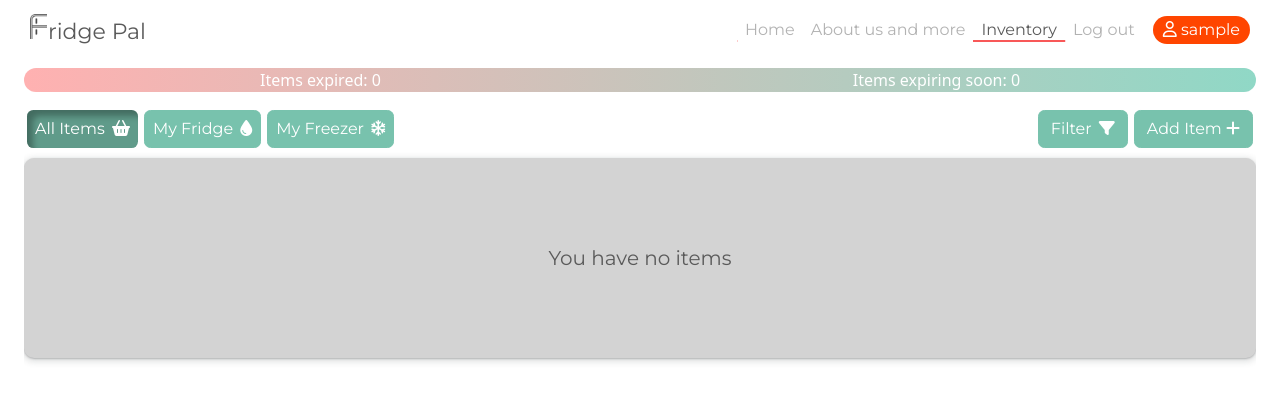
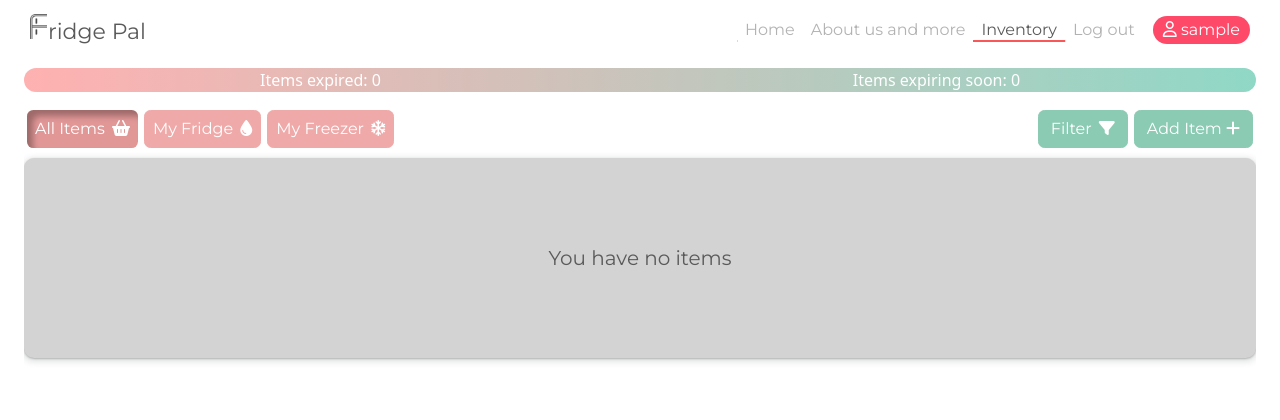
Before and after one commit to CrazyEggz/ci-fridge-pal, a Django app: page /dashboard/ in a window 1280 px wide. Shown: the top 420 px of the page. Run offline with Django 4.2, Linux system fonts and the light colour scheme; the visitor is signed in with stand-in values (Sample User, id 1); data that the repository does not hold is empty; some libraries are stand-ins or nearby versions.

Commit message:
Set colour scheme

```diff
--- a/dashboard/templates/dashboard/dashboard.html
+++ b/dashboard/templates/dashboard/dashboard.html
@@ -17,22 +17,22 @@
 <div class="d-flex flex-wrap justify-content-center justify-content-md-between mx-2 mx-md-4 mb-2 mb-md-0">
     <div id="location-buttons" class="buttons d-inline-flex">
         <button data-parameter-key="{{ items_filter.form.location.name }}" data-parameter-value=""
-            class="parameter-btn btn btn-primary {% if location == '' %}active{% endif %} px-2">All Items <i class="btn-icon fa-solid fa-basket-shopping"></i>
+            class="parameter-btn btn btn-pink {% if location == '' %}active{% endif %} px-2">All Items <i class="btn-icon fa-solid fa-basket-shopping"></i>
         </button>
         <button data-parameter-key="{{ items_filter.form.location.name }}" data-parameter-value="0"
-            class="parameter-btn btn btn-primary {% if location == '0' %}active{% endif %} px-2">My Fridge <i class="btn-icon fa-solid fa-droplet"></i>
+            class="parameter-btn btn btn-pink {% if location == '0' %}active{% endif %} px-2">My Fridge <i class="btn-icon fa-solid fa-droplet"></i>
         </button>
         <button data-parameter-key="{{ items_filter.form.location.name }}" data-parameter-value="1"
-            class="parameter-btn btn btn-primary {% if location == '1' %}active{% endif %} px-2">My Freezer <i class="btn-icon fa-regular fa-snowflake"></i>
+            class="parameter-btn btn btn-pink {% if location == '1' %}active{% endif %} px-2">My Freezer <i class="btn-icon fa-regular fa-snowflake"></i>
         </button>
     </div>
     <div class="buttons d-inline-flex">
-        <button id="filter-button" class="btn btn-primary {% if items_filter_applied %}applied{% endif %}" type="button" data-bs-toggle="offcanvas"
+        <button id="filter-button" class="btn btn-green {% if items_filter_applied %}applied{% endif %}" type="button" data-bs-toggle="offcanvas"
             data-bs-target="#offcanvasFilter" aria-controls="offcanvasFilter">Filter
             <i class="btn-icon fa-solid fa-filter"></i>
             <span id="filter-button-applied-text">(Applied)</span>
         </button>
-        <a href="{% url 'add-item' %}" class="btn btn-primary">Add Item <i class="fa-solid fa-plus"></i></a>
+        <a href="{% url 'add-item' %}" class="btn btn-green">Add Item <i class="fa-solid fa-plus"></i></a>
     </div>
 
     <!-- Offcanvas Filter Form -->
--- a/static/css/dashboard.css
+++ b/static/css/dashboard.css
@@ -40,6 +40,26 @@ body {
     color: white;
     border: none;
     box-shadow: inset 6px 6px 6px rgba(0, 0, 0, 0.3)
+}
+
+.btn-pink {
+    --bs-btn-bg: #f0a9a9;
+    --bs-btn-border-color: #f0a9a9;
+    --bs-btn-hover-bg: #e29797;
+    --bs-btn-focus-shadow-rgb: 140, 203, 185;
+    --bs-btn-active-bg: #e29797;
+    --bs-btn-disabled-bg: #f0a9a9;
+    --bs-btn-disabled-border-color: #f0a9a9;
+}
+
+.btn-green {
+    --bs-btn-bg: #8bcbb4;
+    --bs-btn-border-color: #8bcbb4;
+    --bs-btn-hover-bg: #7cbca5;
+    --bs-btn-focus-shadow-rgb: 140, 203, 185;
+    --bs-btn-active-bg: #7cbca5;
+    --bs-btn-disabled-bg: #8bcbb4;
+    --bs-btn-disabled-border-color: #8bcbb4;
 }
 
 #filter-button.applied {
@@ -90,21 +110,21 @@ body {
 
 .best-before-date-tag {
     color: white;
-    background-color: #f7cd4c;
+    background-color: #b5c0ac;
 }
 
 .use-by-date-tag {
     color: white;
-    background-color: #f85858;
+    background-color: #d4b3b3;
 }
 
 .edit-item-cell .btn {
-    color: rgba(var(--bs-link-color-rgb),var(--bs-link-opacity,1));
+    color: #68d990;
     padding: 0px;
 }
 
 .delete-item-cell .btn {
-    color: orangered;
+    color: #ff4969;
     padding: 0px;
 }
 
--- a/static/css/style.css
+++ b/static/css/style.css
@@ -69,7 +69,7 @@ margin-left: 1.5px;
 }
 
 #status-logged-in {
-    background-color: orangered;
+    background-color: #ff4969;
 }
 
 #status-not-logged-in {
@@ -126,7 +126,7 @@ margin-left: 1.5px;
 }
 
 #hero-content a {
-    background-color: #f85858;
+    background-color: #ff4969;
     border: none;
 }
 
```
